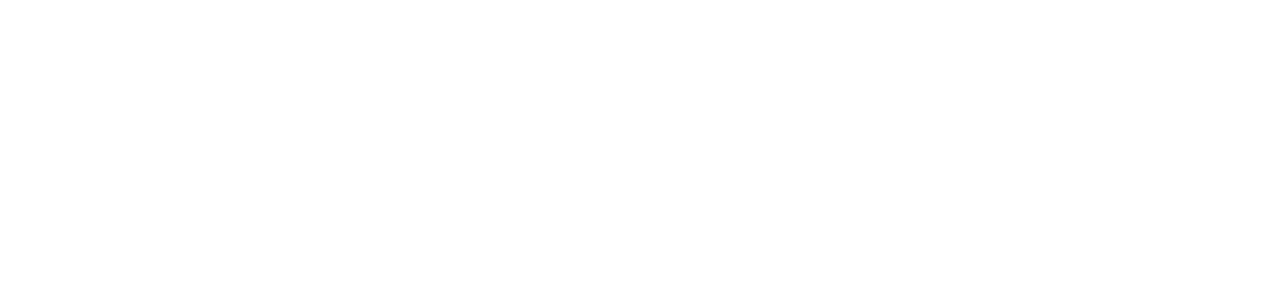
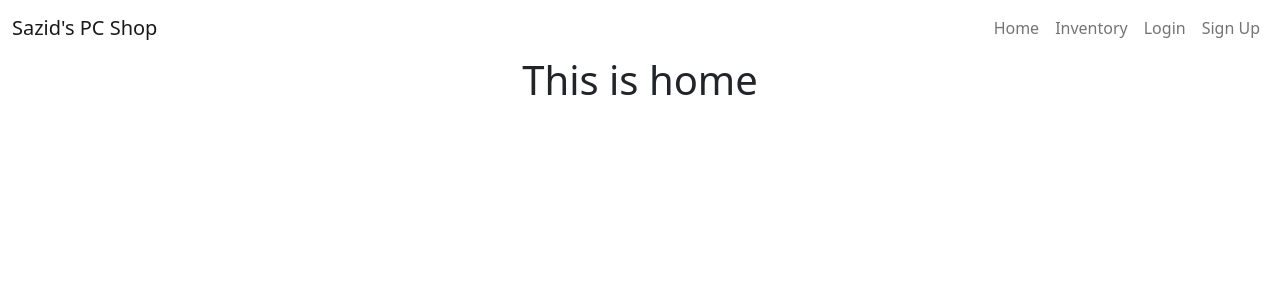
Before and after one commit to Sazid99246/wirehouse-management-client, a React (Create React App) app: page / in a window 1280 px wide. Shown: the top 300 px of the page. Built offline with nearby package versions, Linux system fonts and the light colour scheme.

Commit message:
simple route and simple navbar set up

```diff
--- a/src/App.js
+++ b/src/App.js
@@ -1,10 +1,22 @@
 import './App.css';
 import 'bootstrap/dist/css/bootstrap.min.css';
+import { Route, Routes } from 'react-router-dom';
+import Home from './Pages/Home/Home/Home';
+import Header from './Pages/Shared/Header/Header';
+import Inventory from './Pages/Inventory/Inventory';
+import Login from './Pages/Login/Login';
+import SignUp from './Pages/SignUp/SignUp';
 
 function App() {
   return (
     <div className="App">
-
+      <Header/>
+      <Routes>
+        <Route path='/' element={<Home/>}></Route>
+        <Route path='/inventory' element={<Inventory/>}></Route>
+        <Route path='/login' element={<Login/>}></Route>
+        <Route path='/signup' element={<SignUp/>}></Route>
+      </Routes>
     </div>
   );
 }
--- /dev/null
+++ b/src/Pages/Home/Home/Home.js
@@ -0,0 +1,11 @@
+import React from 'react';
+
+const Home = () => {
+    return (
+        <div>
+            <h1>This is home</h1>
+        </div>
+    );
+};
+
+export default Home;
--- /dev/null
+++ b/src/Pages/Inventory/Inventory.js
@@ -0,0 +1,11 @@
+import React from 'react';
+
+const Inventory = () => {
+    return (
+        <div>
+            <h2>This is Inventory</h2>
+        </div>
+    );
+};
+
+export default Inventory;
--- /dev/null
+++ b/src/Pages/Login/Login.js
@@ -0,0 +1,11 @@
+import React from 'react';
+
+const Login = () => {
+    return (
+        <div>
+            <h2>This is Login</h2>
+        </div>
+    );
+};
+
+export default Login;
--- /dev/null
+++ b/src/Pages/Shared/Header/Header.js
@@ -0,0 +1,30 @@
+import React from 'react';
+import { Container, Nav, Navbar } from 'react-bootstrap';
+import { Link } from 'react-router-dom';
+
+const Header = () => {
+    return (
+        <Navbar expand="lg">
+            <Container fluid>
+                <Navbar.Brand href="#">Sazid's PC Shop</Navbar.Brand>
+                <Navbar.Toggle aria-controls="navbarScroll" />
+                <Navbar.Collapse id="navbarScroll">
+                    <Nav
+                        className="me-auto my-2 my-lg-0"
+                        style={{ maxHeight: '100px' }}
+                        navbarScroll
+                    >
+                    </Nav>
+                    <Nav className="d-flex">
+                        <Nav.Link as={Link} to="/">Home</Nav.Link>
+                        <Nav.Link as={Link} to="/inventory">Inventory</Nav.Link>
+                        <Nav.Link as={Link} to="/login">Login</Nav.Link>
+                        <Nav.Link as={Link} to="/signup">Sign Up</Nav.Link>
+                    </Nav>
+                </Navbar.Collapse>
+            </Container>
+        </Navbar>
+    );
+};
+
+export default Header;
--- /dev/null
+++ b/src/Pages/SignUp/SignUp.js
@@ -0,0 +1,11 @@
+import React from 'react';
+
+const SignUp = () => {
+    return (
+        <div>
+            <h2>This is sign up</h2>
+        </div>
+    );
+};
+
+export default SignUp;
```
